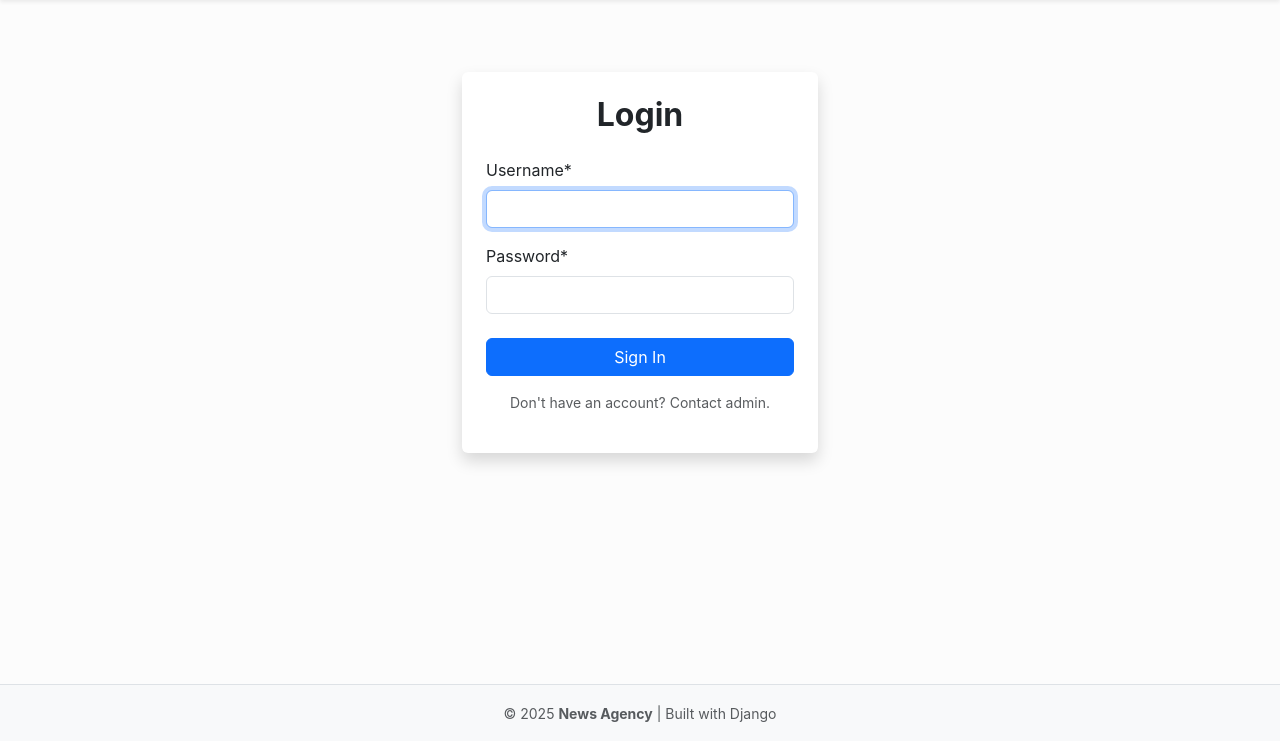
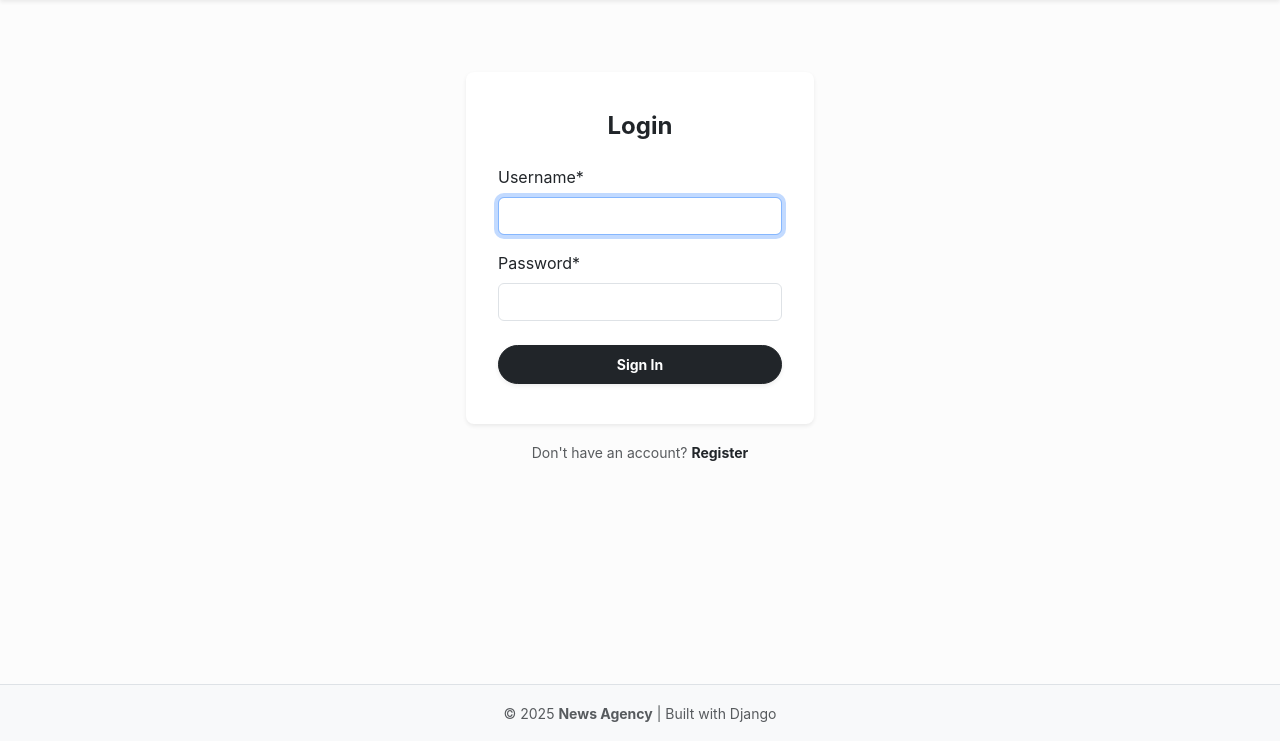
Before and after one commit to vadym-zahrebelnyi/news-agency, a Django app: page /accounts/login/ in a window 1280 px wide. Shown: the part 59-800 px from the top of the page. Run offline with Django 4.2, Linux system fonts and the light colour scheme; some libraries are stand-ins or nearby versions.

Commit message:
style: rework login page

```diff
--- a/templates/registration/login.html
+++ b/templates/registration/login.html
@@ -2,27 +2,41 @@
 {% load crispy_forms_filters %}
 
 {% block content %}
-  <div class="row justify-content-center py-5">
+<div class="container py-5">
+  <div class="row justify-content-center">
     <div class="col-md-5 col-lg-4">
-      <div class="card shadow border-0">
-        <div class="card-body p-4">
-          <h2 class="text-center fw-bold mb-4">Login</h2>
 
-          <form method="post" action="{% url 'login' %}">
+      <div class="card border-0 shadow-sm rounded-3 px-3 py-4">
+        <div class="card-body">
+          <h2 class="fw-bold h4 mb-4 text-center">Login</h2>
+
+          <form method="post" novalidate>
             {% csrf_token %}
+
             {{ form|crispy }}
 
-            <div class="d-grid gap-2 mt-4">
-              <button type="submit" class="btn btn-primary">Sign In</button>
-              <input type="hidden" name="next" value="{{ next }}" />
+            <div class="d-grid mt-4">
+              <button type="submit" class="btn btn-dark btn-sm rounded-pill py-2 fw-bold shadow-sm">
+                Sign In
+              </button>
             </div>
           </form>
 
-          <div class="text-center mt-3">
-            <p class="small text-muted">Don't have an account? Contact admin.</p>
-          </div>
+          {% if form.errors %}
+            <p class="text-danger small text-center mt-3 mb-0">
+              Invalid username or password.
+            </p>
+          {% endif %}
         </div>
       </div>
+
+      <div class="text-center mt-3">
+        <a href="{% url 'newspaper:redactor-create' %}" class="text-muted small text-decoration-none">
+          Don't have an account? <span class="text-dark fw-bold">Register</span>
+        </a>
+      </div>
+
     </div>
   </div>
+</div>
 {% endblock %}
```
